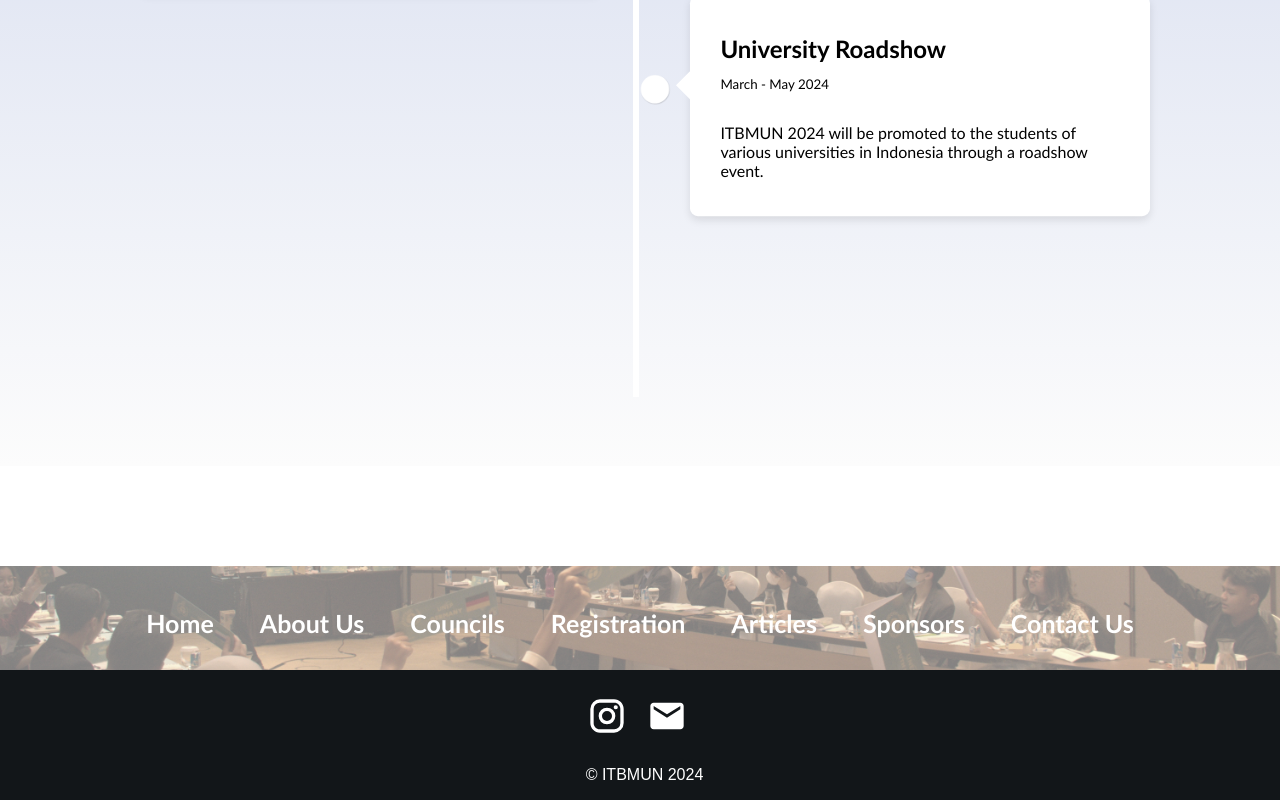
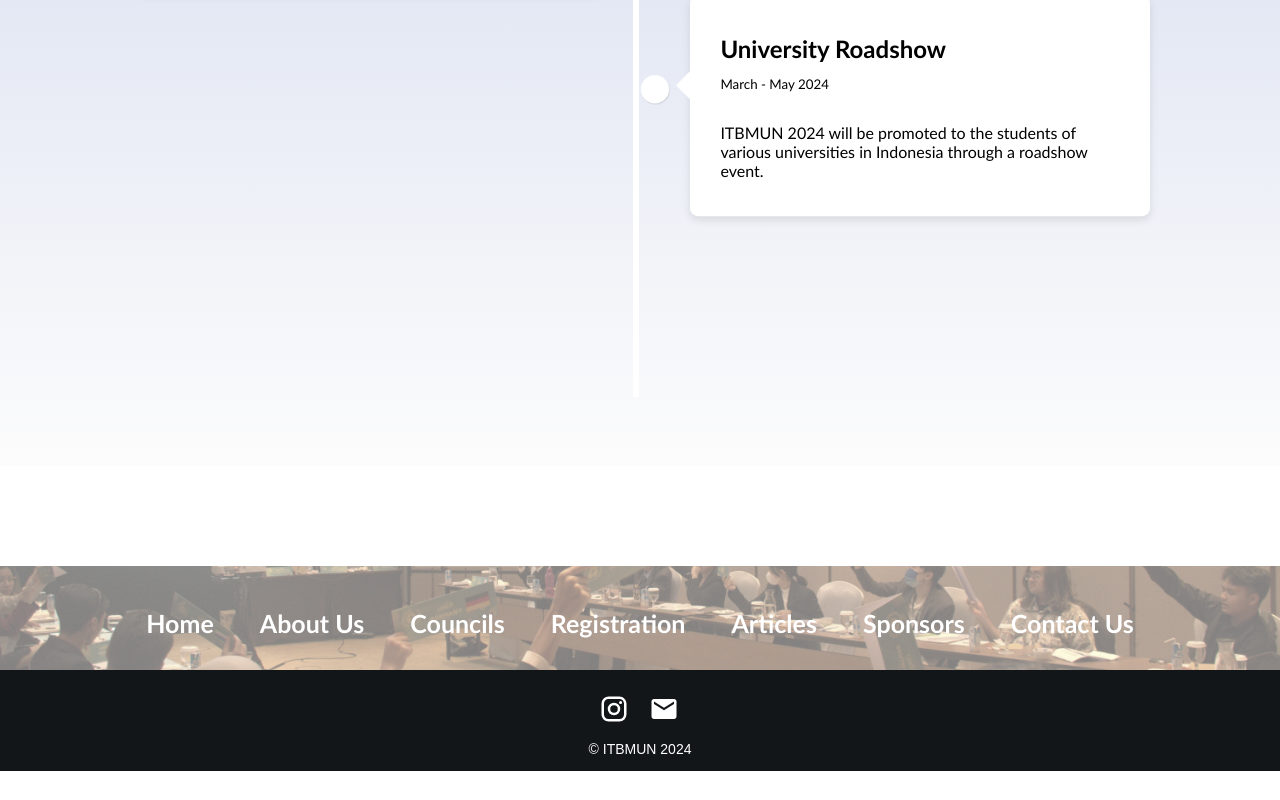
Before and after one commit to wigaandini/ITBMUN-2024-Website, a React (Create React App) app in the folder itbmun-2024-web/: page / in a window 1280 px wide. Shown: the part 3927-4727 px from the top of the page. After the commit the page ends 4698 px from the top, so only its background shows below. Built offline with nearby package versions, Linux system fonts and the light colour scheme.

Commit message:
fixing footer

```diff
--- a/itbmun-2024-web/src/styles/footer.css
+++ b/itbmun-2024-web/src/styles/footer.css
@@ -15,22 +15,25 @@
 .SocMed svg {
   color: white;
   margin: 10px;
-  font-size: 40px;
+  margin-bottom: 0px;
+  font-size: 30px;
   cursor: pointer;
-  transition: transform 0.2s ease-in-out; /* Add a transition for smooth scaling */
+  transition: transform 0.2s ease-in-out;
 }
 
 .SocMed svg:hover {
   transform: scale(1.1);
-  color:#ffcc00;
+  color: #ffcc00;
 }
 
 .Footer p {
   color: white;
+  font-size: 14px;
 }
 
 .Copyright {
   color: white;
-  margin-top: 10px;
-  padding-left: 9px;
+  margin-top: 5px;
+  text-align: center;
+  font-size: 12px;
 }
--- a/itbmun-2024-web/src/styles/secfooter.css
+++ b/itbmun-2024-web/src/styles/secfooter.css
@@ -53,7 +53,7 @@
 
 @media screen and (max-width: 1200px) {
   .SecFooter a {
-    font-size: 19px;
+    font-size: 18px;
     margin: 8px;
   }
 }
```
